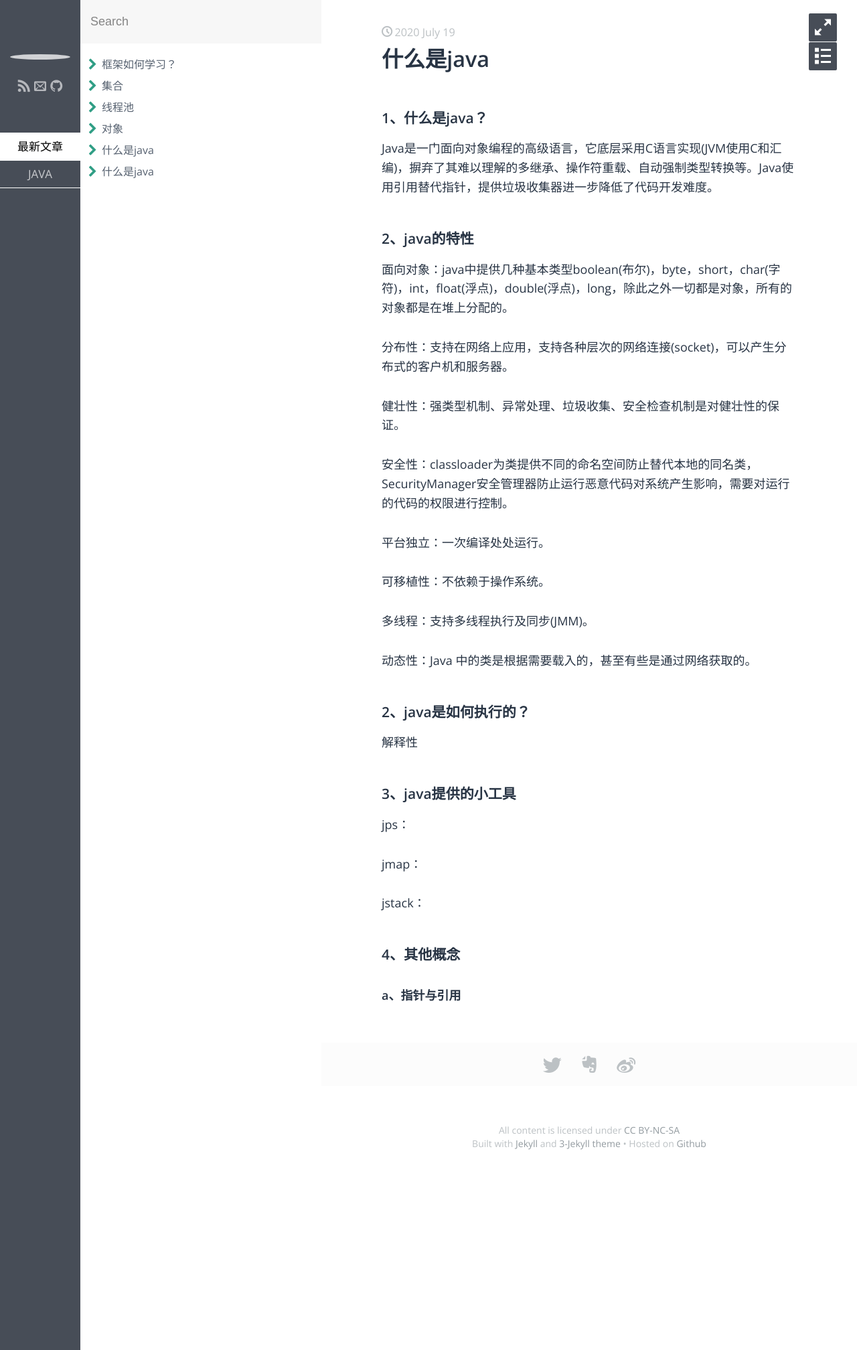
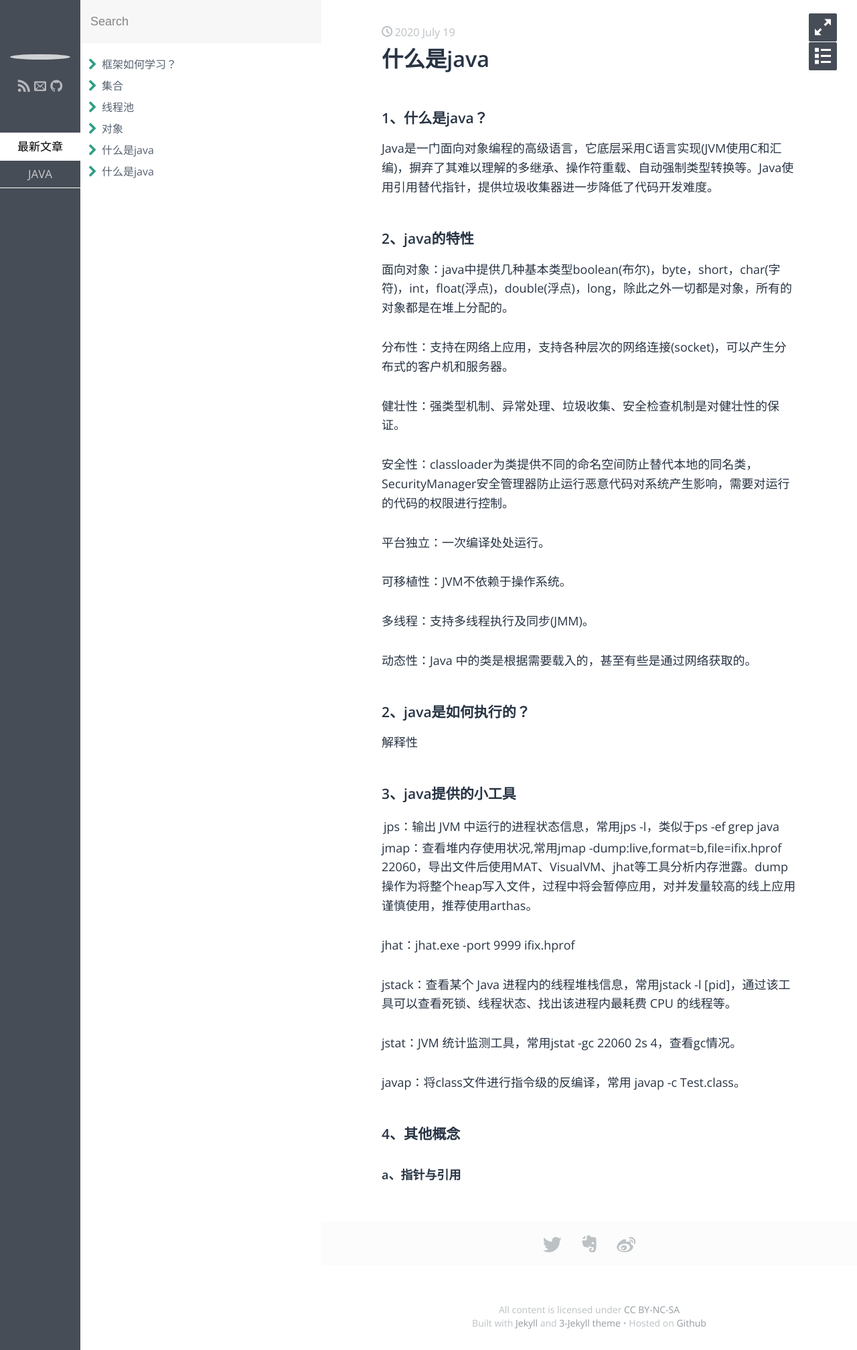
Before and after one commit to doubcrick/doubcrick.github.io, a Jekyll site: the page built from _posts/java/java/2020-07-19-java.md, in a window 1280 px wide. Shown: the whole page at 67% size. Built offline with Jekyll 4.4.1, drawn with Linux system fonts in a browser that asks for light colours; some web fonts are replaced.

Commit message:
2020/07/20 周一 11:46:27.68

```diff
--- a/_config.yml
+++ b/_config.yml
@@ -47,3 +47,10 @@ gems:
   - jekyll-sitemap
   - jekyll-seo-tag
   - jekyll-feed
+
+#5、Gitment
+gitment_owner: 'doubcrick'
+gitment_repo: 'doubcrick.github.io'       #例如：hopeshe.github.io
+gitment_oauth:
+    client_id: '0025acd6f89ca5670055'
+    client_secret: 'dbd0bcf3dc6e761a1a25b6b63c282159e754c30b'
--- a/_layouts/post.html
+++ b/_layouts/post.html
@@ -26,4 +26,19 @@ layout: default
   <div id="disqus_thread">
   </div>
 </div>
+<div id="container"></div>
+<link rel="stylesheet" href="https://imsun.github.io/gitment/style/default.css">
+<script src="https://imsun.github.io/gitment/dist/gitment.browser.js"></script>
+<script>
+    var gitment = new Gitment({
+        id: 'location.href', // 可选。默认为 location.href
+        owner: 'doubcrick',
+        repo: 'doubcrick',
+        oauth: {
+            client_id: '0025acd6f89ca5670055',
+            client_secret: 'dbd0bcf3dc6e761a1a25b6b63c282159e754c30b',
+        },
+    })
+    gitment.render('container')
+</script>
 {% endif %}
--- a/_posts/java/java/2020-07-19-java.md
+++ b/_posts/java/java/2020-07-19-java.md
@@ -21,7 +21,7 @@ Java是一门面向对象编程的高级语言，它底层采用C语言实现(JV
 
 平台独立：一次编译处处运行。
 
-可移植性：不依赖于操作系统。
+可移植性：JVM不依赖于操作系统。
 
 多线程：支持多线程执行及同步(JMM)。
 
@@ -33,13 +33,17 @@ Java是一门面向对象编程的高级语言，它底层采用C语言实现(JV
 
 ### 3、java提供的小工具
 
-jps：
+jps：输出 JVM 中运行的进程状态信息，常用jps -l，类似于ps -ef|grep java
 
-jmap：
+jmap：查看堆内存使用状况,常用jmap -dump:live,format=b,file=ifix.hprof 22060，导出文件后使用MAT、VisualVM、jhat等工具分析内存泄露。dump操作为将整个heap写入文件，过程中将会暂停应用，对并发量较高的线上应用谨慎使用，推荐使用arthas。
 
-jstack：
+jhat：jhat.exe -port 9999 ifix.hprof
 
+jstack：查看某个 Java 进程内的线程堆栈信息，常用jstack -l [pid]，通过该工具可以查看死锁、线程状态、找出该进程内最耗费 CPU 的线程等。
 
+jstat：JVM 统计监测工具，常用jstat -gc 22060 2s 4，查看gc情况。
+
+javap：将class文件进行指令级的反编译，常用 javap -c Test.class。
 
 ### 4、其他概念
 
```
